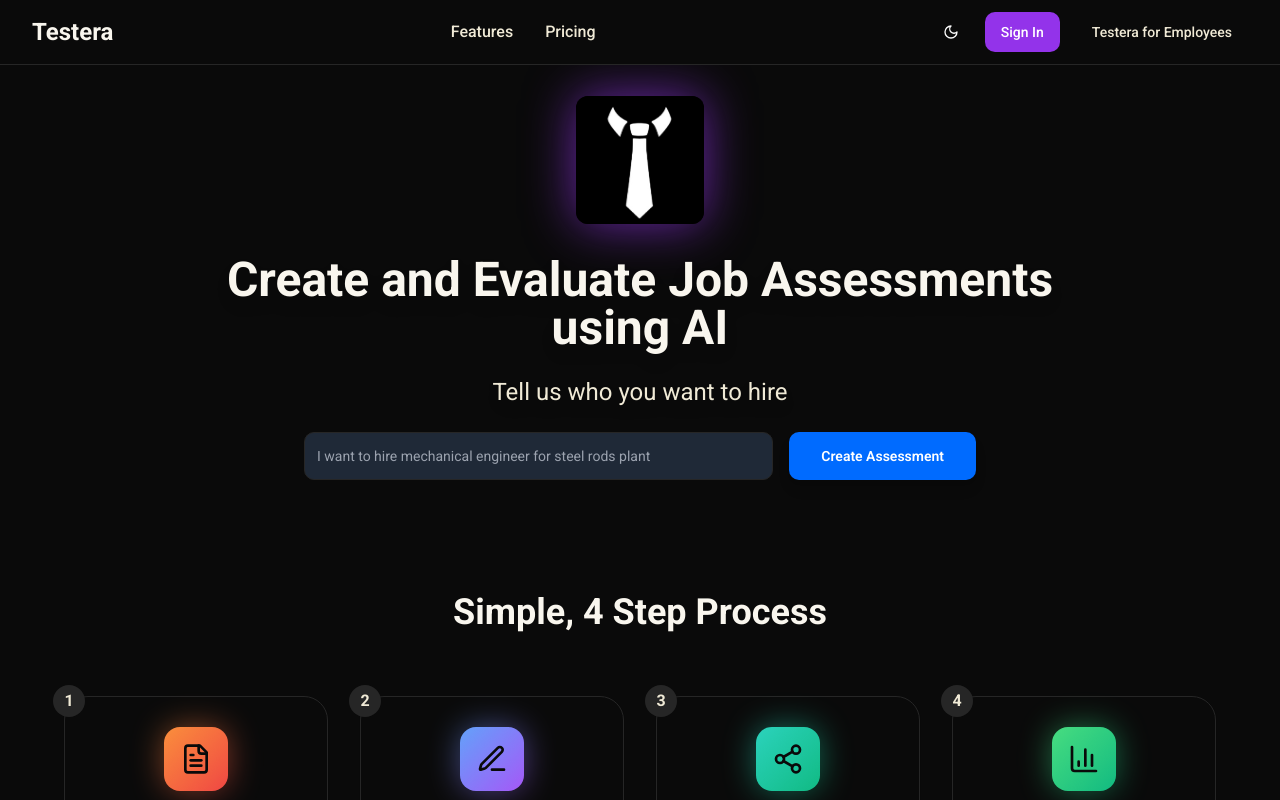
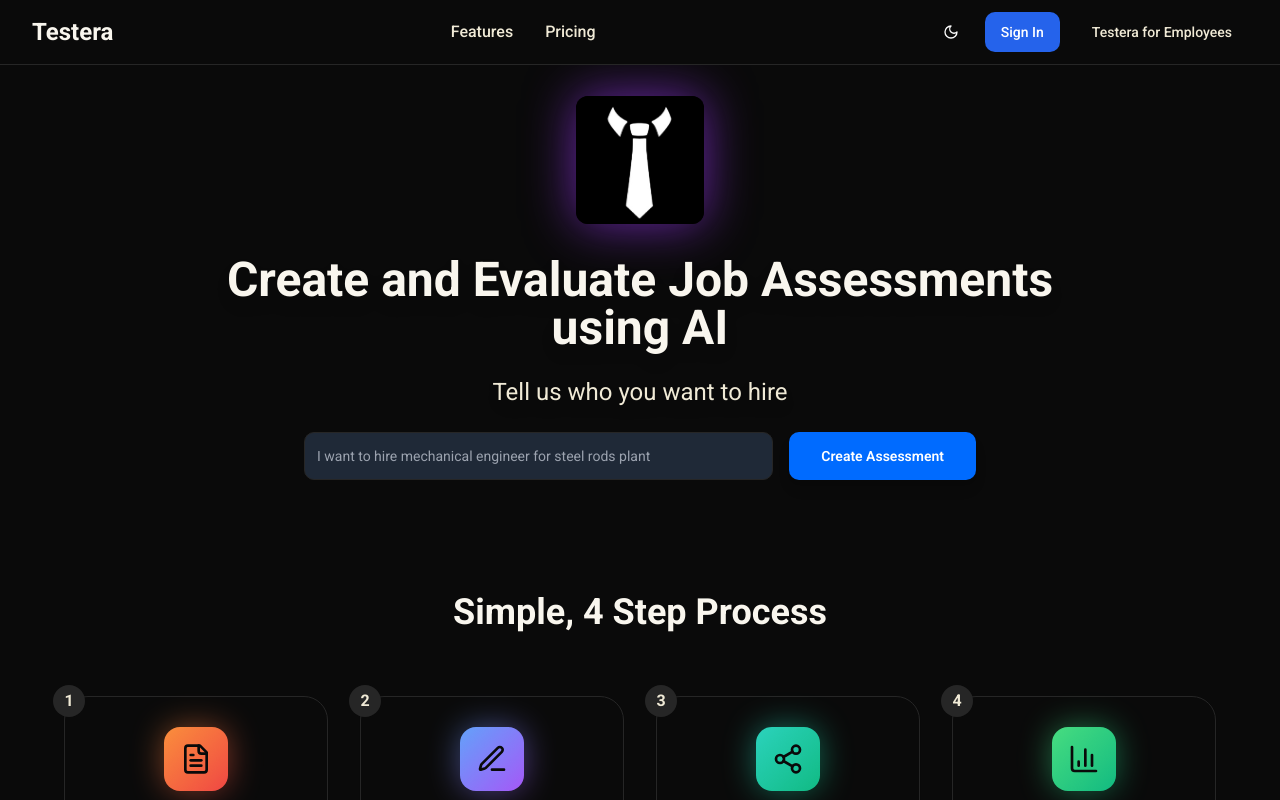
Before and after one commit to MI-utk/talentforge-connector, a React (Vite) app: page / in a window 1280 px wide. Shown: the top 800 px of the page. Built offline with nearby package versions, Linux system fonts and the light colour scheme.

Commit message:
Update Sign In Button Color
Change the color of the Sign In button to blue, matching the color of the Create Assessment button for consistency in the UI.
[skip gpt_engineer]

```diff
--- a/src/components/employee/EmployeeNavigation.tsx
+++ b/src/components/employee/EmployeeNavigation.tsx
@@ -24,7 +24,7 @@ export const EmployeeNavigation = () => {
 
           <div className="flex items-center space-x-4">
             <ThemeToggle />
-            <Button className="bg-purple-600 hover:bg-purple-700 text-white">
+            <Button className="bg-blue-600 hover:bg-blue-700 text-white">
               Sign In
             </Button>
             <Link to="/" className="text-sm dark:text-[#F0EAD6] text-[#36454F] font-medium hover:opacity-80 transition-opacity">
--- a/src/components/landing/Navigation.tsx
+++ b/src/components/landing/Navigation.tsx
@@ -24,7 +24,7 @@ export const Navigation = () => {
 
           <div className="flex items-center space-x-4">
             <ThemeToggle />
-            <Button className="bg-purple-600 hover:bg-purple-700 text-white">
+            <Button className="bg-blue-600 hover:bg-blue-700 text-white">
               Sign In
             </Button>
             <Button variant="ghost" asChild>
```
